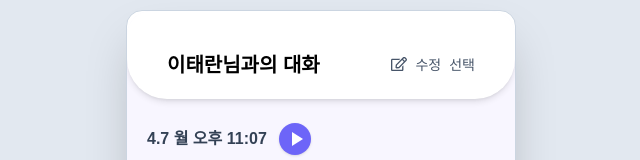
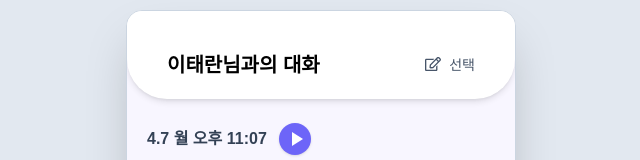
Before and after one commit to taeranlee/maumii, a React (Vite) app: page /record-list/1 in a window 1280 px wide. Shown: the top 160 px of the page, without its empty margins (319-959 px from the left). Built offline with nearby package versions, Linux system fonts and the light colour scheme.

Commit message:
feat : RecordDetail 화면 구조 수정

```diff
--- a/src/pages/RecordDetail.jsx
+++ b/src/pages/RecordDetail.jsx
@@ -5,6 +5,7 @@ import { FiTrash2 } from "react-icons/fi";
 import SectionHeader from "../components/RecordingHeader";
 import Bubble from "../components/Bubble";
 import { createPortal } from "react-dom";
+import { useRef, useEffect } from "react";
 
 // 샘플 데이터
 const sampleSections = [
@@ -17,8 +18,7 @@ const sampleSections = [
       {
         id: 3,
         me: true,
-        text:
-          "왜냐하면 내가 쇼핑을 했는데\n진짜 잘생긴 사람이 옆에 지나갔어!!\n너도 봤었으면 좋았을 텐데 아쉽다!",
+        text: "왜냐하면 내가 쇼핑을 했는데\n진짜 잘생긴 사람이 옆에 지나갔어!!\n너도 봤었으면 좋았을 텐데 아쉽다!",
         sub: "6분",
       },
       { id: 4, me: false, text: "와 진짜 화난다 너만 본거야?", sub: "10분" },
@@ -54,6 +54,8 @@ export default function RecordDetail() {
   // 데이터
   const [sections, setSections] = useState(sampleSections);
 
+  const canvasRef = useRef(null);
+
   const toggleSection = (sid) => {
     setSelectedSectionIds((prev) =>
       prev.includes(sid) ? prev.filter((x) => x !== sid) : [...prev, sid]
@@ -62,7 +64,9 @@ export default function RecordDetail() {
 
   const handleDeleteSections = () => {
     if (selectedSectionIds.length === 0) return;
-    setSections((prev) => prev.filter((s) => !selectedSectionIds.includes(s.id)));
+    setSections((prev) =>
+      prev.filter((s) => !selectedSectionIds.includes(s.id))
+    );
     setSelectedSectionIds([]);
     setSelectMode(false);
   };
@@ -81,7 +85,9 @@ export default function RecordDetail() {
           : {
               ...s,
               talks: s.talks.map((t) =>
-                t.id === editingTalk.talkId ? { ...t, text: editingTalk.text } : t
+                t.id === editingTalk.talkId
+                  ? { ...t, text: editingTalk.text }
+                  : t
               ),
             }
       )
@@ -90,15 +96,35 @@ export default function RecordDetail() {
     setEditingTalk(null);
   };
 
+  useEffect(() => {
+    if (!sheetOpen) return;
+
+    const prev = {
+      overflow: document.body.style.overflow,
+      touchAction: document.body.style.touchAction,
+    };
+    document.body.style.overflow = "hidden";
+    document.body.style.touchAction = "none"; // iOS에서 튕김 방지
+
+    return () => {
+      document.body.style.overflow = prev.overflow;
+      document.body.style.touchAction = prev.touchAction;
+    };
+  }, [sheetOpen]);
+
   // 탭바 높이가 있으면 조절 (없으면 0)
-  const TABBAR_H = 84;
+  const TABBAR_H = 100;
 
   return (
     <div
+      ref={canvasRef}
       className={
-        (sheetOpen ? "relative h-[100svh] overflow-hidden"
-                   : "relative h-[100svh] overflow-y-auto pb-24") +
-        " bg-background md:max-w-[390px] md:mx-auto rounded-3xl"
+        "relative w-full bg-background " +
+        (sheetOpen
+          ? "overflow-hidden overscroll-none"
+          : "overflow-y-auto pb-24") +
+        // ▼ 모바일: dvh, 데스크탑: svh + 중앙 정렬/라운드
+        " h-[111dvh] md:h-[100svh] md:max-w-[390px] md:mx-auto md:rounded-xl"
       }
     >
       {/* HEADER */}
@@ -124,7 +150,6 @@ export default function RecordDetail() {
                   className="flex items-center gap-1 text-sm text-red-600"
                 >
                   <FiTrash2 className="w-4 h-4 -top-[1px] relative" />
-                  <span>삭제</span>
                 </button>
                 <button
                   onClick={() => {
@@ -143,15 +168,19 @@ export default function RecordDetail() {
                   className="flex items-center gap-2 text-sm text-slate-600"
                 >
                   {isEditingTitle ? (
-                    <span className="px-2 py-1 rounded-md bg-slate-800 text-white">저장</span>
+                    <span className="px-2 py-1 rounded-md bg-button-edit text-white">
+                      저장
+                    </span>
                   ) : (
                     <>
                       <FaRegEdit className="w-4 h-4 -top-[1px] relative" />
-                      <span>수정</span>
                     </>
                   )}
                 </button>
-                <button onClick={() => setSelectMode(true)} className="text-sm text-slate-600">
+                <button
+                  onClick={() => setSelectMode(true)}
+                  className="text-sm text-slate-600"
+                >
                   선택
                 </button>
               </>
@@ -203,27 +232,31 @@ export default function RecordDetail() {
         })}
       </div>
 
-      {/* ===== Bottom Sheet: 포털로 화면 하단 고정 + 카드 영역만 덮기 ===== */}
-      {sheetOpen && editingTalk &&
+      {/* ===== Bottom Sheet: 포털로 화면 하단 고정 ===== */}
+      {sheetOpen &&
+        editingTalk &&
+        canvasRef.current &&
         createPortal(
-          <div className="fixed inset-0 z-50">
-            {/* 카드 영역만 포커스 받도록 중앙에 폭 제한 */}
-            <div className="absolute left-1/2 top-0 -translate-x-1/2 h-[100svh] w-full md:max-w-[390px] pointer-events-auto">
-              {/* dim: 카드 영역만 어둡게 */}
+          <div className="absolute inset-0 z-50">
+            {/* dim: 레이아웃 영역만 어둡게 (모서리 맞춤) */}
             <div
-                className="absolute inset-0 rounded-3xl bg-black/40"
+              className="absolute inset-0 bg-black/40 rounded-3xl"
               onClick={() => setSheetOpen(false)}
             />
-              {/* 시트: 화면 하단 고정, 탭바 높이만큼 띄움 */}
+
+            {/* 시트: 레이아웃 하단에 붙이기 (래퍼 기준) */}
             <div
-                className="absolute left-0 right-0"
-                style={{ bottom: `${TABBAR_H}px` }} // 탭바 없으면 0으로
+              className="fixed left-1/2 -translate-x-1/2 md:translate-y-12 translate-y-[98px] w-full md:max-w-[390px] pointer-events-none"
+              style={{
+                bottom: `calc(${TABBAR_H}px)`,
+              }}
             >
-                <div className="px-4 pb-4">
-                  <div className="rounded-t-[40px] bg-white p-4 shadow-xl">
-                    <div className="text-lg font-semibold mb-3 mt-1 text-center">
+              <div className="pointer-events-auto w-full rounded-b-2xl rounded-t-[40px] bg-white shadow-xl">
+                <div className="text-lg font-semibold mb-3 mt-3 py-6 text-center">
                   녹음 내용 수정하기
                 </div>
+
+                <div className="px-4 pb-4">
                   <textarea
                     className="w-full min-h-[140px] rounded-xl border border-slate-200 p-3 outline-none"
                     value={editingTalk.text}
@@ -253,9 +286,8 @@ export default function RecordDetail() {
                 </div>
               </div>
             </div>
-            </div>
           </div>,
-          document.body
+          canvasRef.current // ★ document.body 대신 레이아웃 노드
         )}
     </div>
   );
```
Lines whose indentation alone changed are shown as unchanged.
